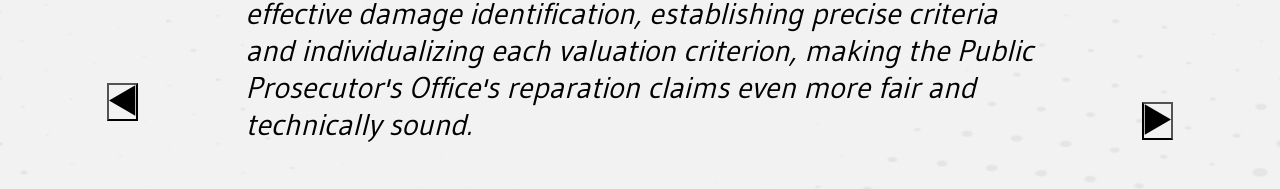
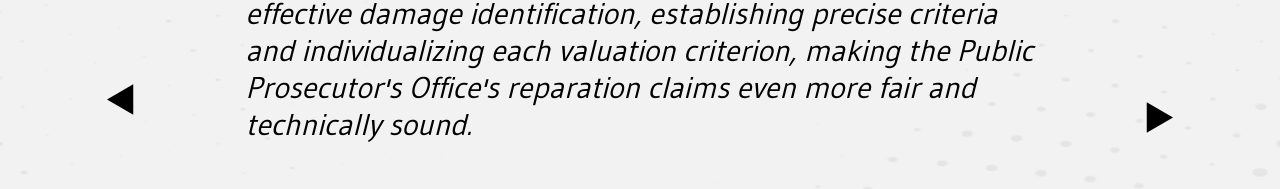
Before and after one commit to conservation-strategy/calculadoras-hub, a Next.js app: page / in a window 1280 px wide. Shown: the part 2909-3098 px from the top of the page. Built offline with nearby package versions, Linux system fonts and the light colour scheme; a web font is replaced by a local one.

Commit message:
style: globals

```diff
--- a/app/globals.css
+++ b/app/globals.css
@@ -50,4 +50,12 @@ button {
   color: inherit;
   background-color: transparent;
   cursor: pointer;
+  border: none;
+  transition: all 250ms ease-in-out;
 }
+button:hover {
+  transform: scale(1.05);
+}
+button:active {
+  transform: scale(0.95);
+}
```
